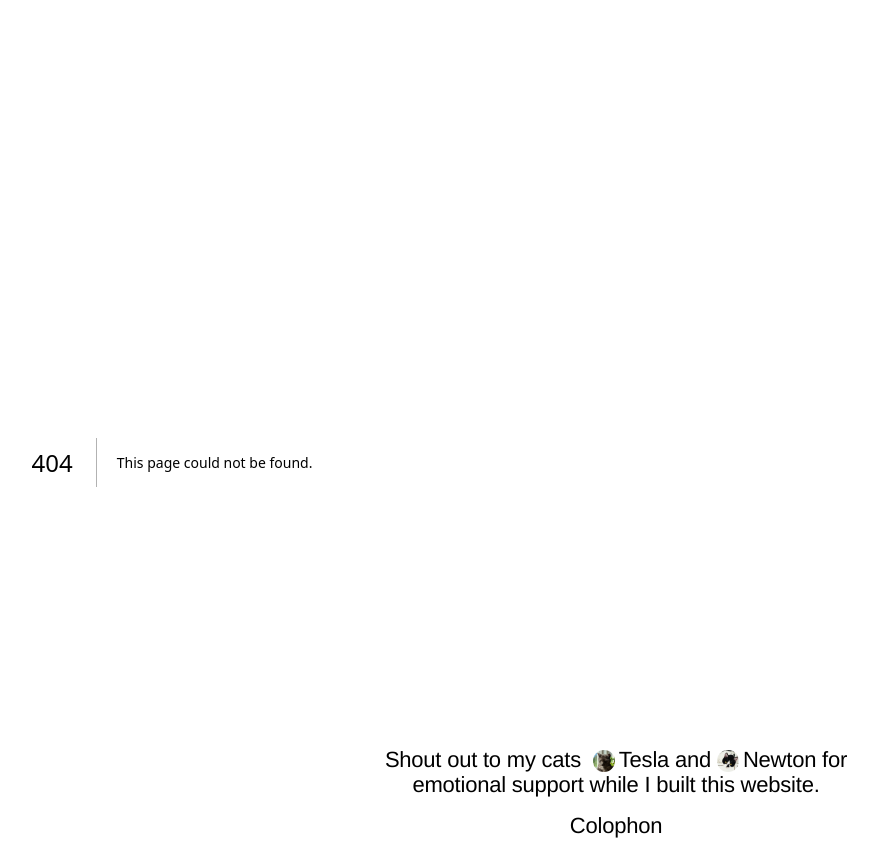
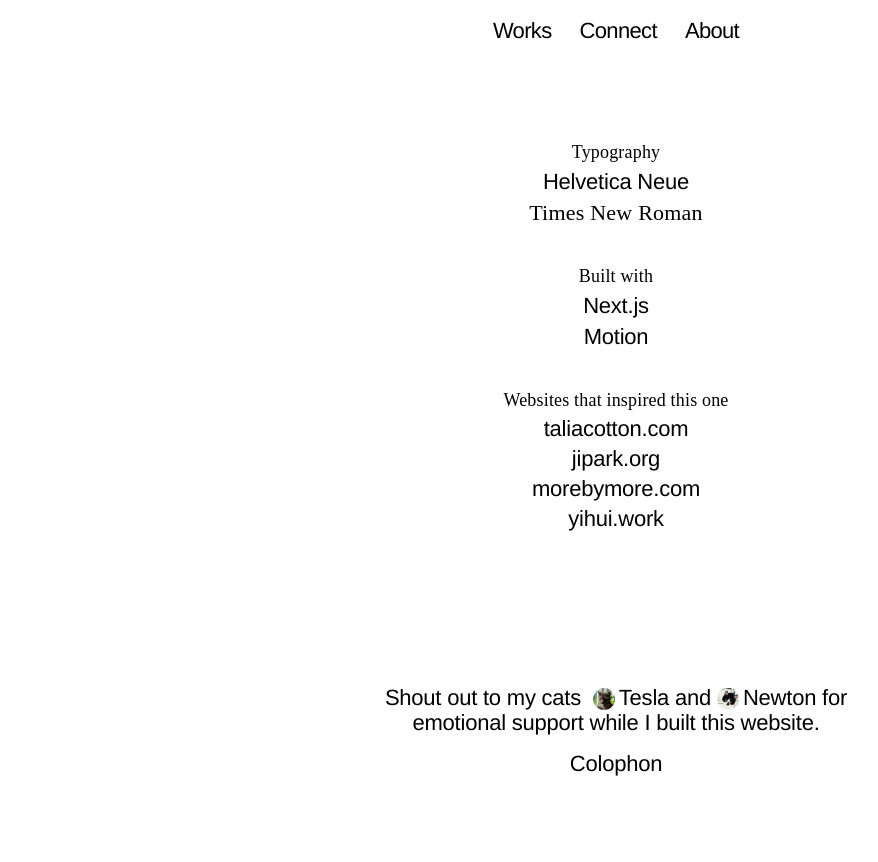
Before and after one commit to rafalziolek/portfolio, a Next.js app: page /colophon in a window 1280 px wide. Before the commit this address had no page. Shown: the whole page, without its empty margins (24-902 px from the left). After the commit the page ends 800 px from the top, so only its background shows below. Built offline with nearby package versions, Linux system fonts and the light colour scheme; a web font is replaced by a local one.

Commit message:
colophon

```diff
--- /dev/null
+++ b/src/app/colophon/page.jsx
@@ -0,0 +1,51 @@
+import List from "@/components/List/List";
+import styles from "./page.module.scss";
+import Text from "@/components/Text/Text";
+import StyledLink from "@/components/StyledLink/StyledLink";
+function Colophon() {
+  return (
+    <div className={styles.colophon}>
+      <List heading="Typography" align="center">
+        <List.Item>Helvetica Neue</List.Item>
+        <List.Item>
+          <Text type="heading" tag="span" font="serif">
+            Times New Roman
+          </Text>
+        </List.Item>
+      </List>
+      <List heading="Built with" align="center">
+        <List.Item>Next.js</List.Item>
+        <List.Item>Motion</List.Item>
+      </List>
+
+      <List heading="Websites that inspired this one" align="center">
+        <List.Item>
+          <StyledLink
+            href="https://taliacotton.com/"
+            label="taliacotton.com"
+          ></StyledLink>
+        </List.Item>
+        <List.Item>
+          <StyledLink
+            href="https://www.jipark.org/"
+            label="jipark.org"
+          ></StyledLink>
+        </List.Item>
+        <List.Item>
+          <StyledLink
+            href="https://morebymore.com/"
+            label="morebymore.com"
+          ></StyledLink>
+        </List.Item>
+        <List.Item>
+          <StyledLink
+            href="https://www.yihui.work/"
+            label="yihui.work"
+          ></StyledLink>
+        </List.Item>
+      </List>
+    </div>
+  );
+}
+
+export default Colophon;
--- /dev/null
+++ b/src/app/colophon/page.module.scss
@@ -0,0 +1,9 @@
+.colophon {
+    align-self: flex-start;
+    margin-top: var(--space-80);
+    grid-column: 2/3;
+    display: flex;
+    flex-direction: column;
+    gap: var(--space-40);
+    text-align: center;
+}
--- a/src/components/List/List.jsx
+++ b/src/components/List/List.jsx
@@ -2,10 +2,11 @@ import React from "react";
 import styles from "./List.module.scss";
 import Text from "@/components/Text/Text";
 import StyledLink from "@/components/StyledLink/StyledLink";
+import clsx from "clsx";
 
-export default function List({ heading, children }) {
+export default function List({ heading, children, align }) {
   return (
-    <ul className={styles.list}>
+    <ul className={clsx(styles.list, align && styles[align])}>
       <Text tag="h4" type="caption" font="serif" className={styles.listTitle}>
         {heading}
       </Text>
@@ -20,6 +21,7 @@ function ListItem({
   leadingVisual,
   trailingVisual,
   external,
+
   ...rest
 }) {
   return (
--- a/src/components/List/List.module.scss
+++ b/src/components/List/List.module.scss
@@ -6,6 +6,9 @@
     min-width: fit-content;
     white-space: nowrap;
     align-items: flex-start;
+    &.center {
+        align-items: center;
+    }
     .listTitle {
 
     }
```
Also changed, not shown: src/app/page.jsx (+3 -4 lines), src/app/page.module.scss (+1 -12 lines), src/components/Video/Video.jsx (+48 -6 lines), src/components/Video/Video.module.scss (added, +29 -0 lines).
